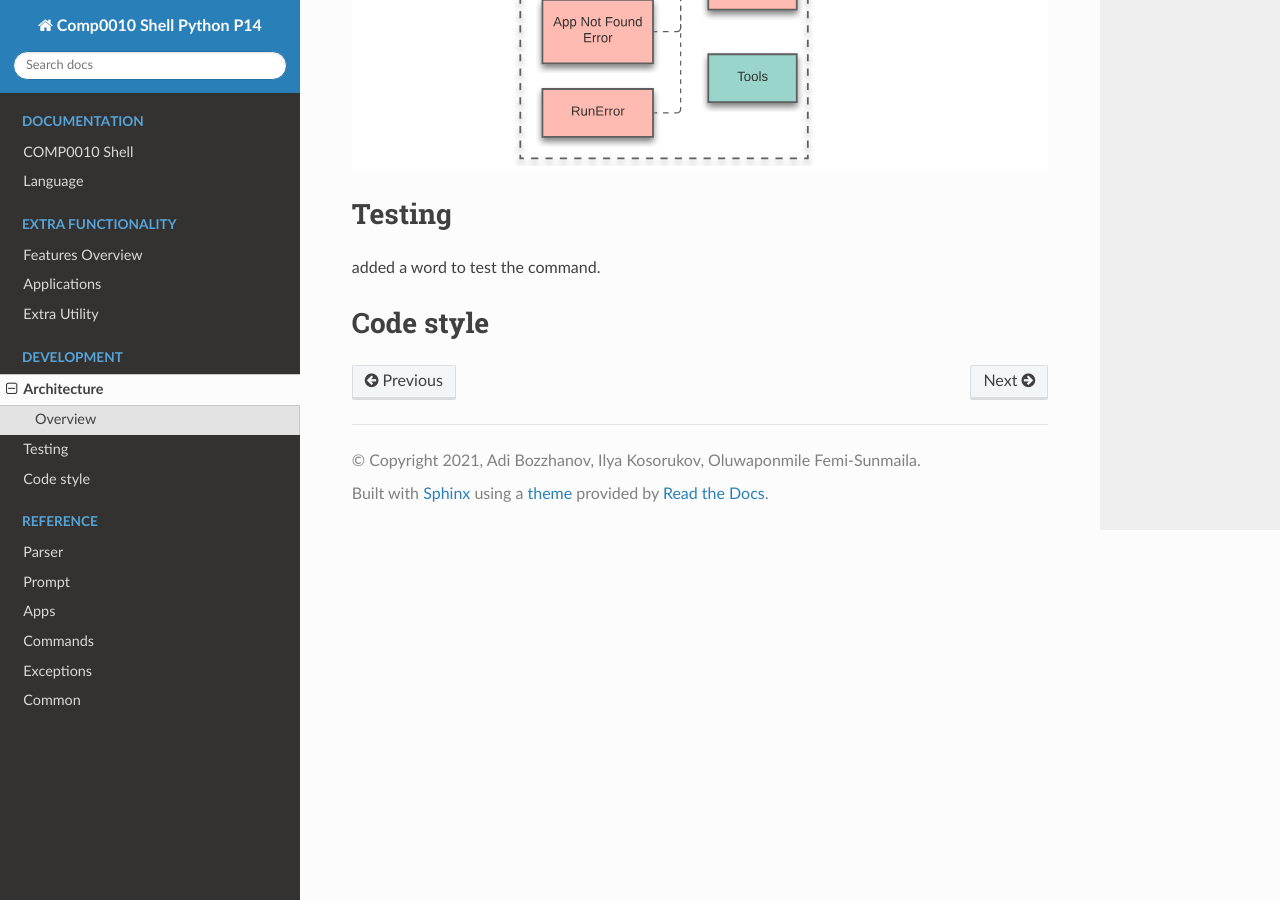
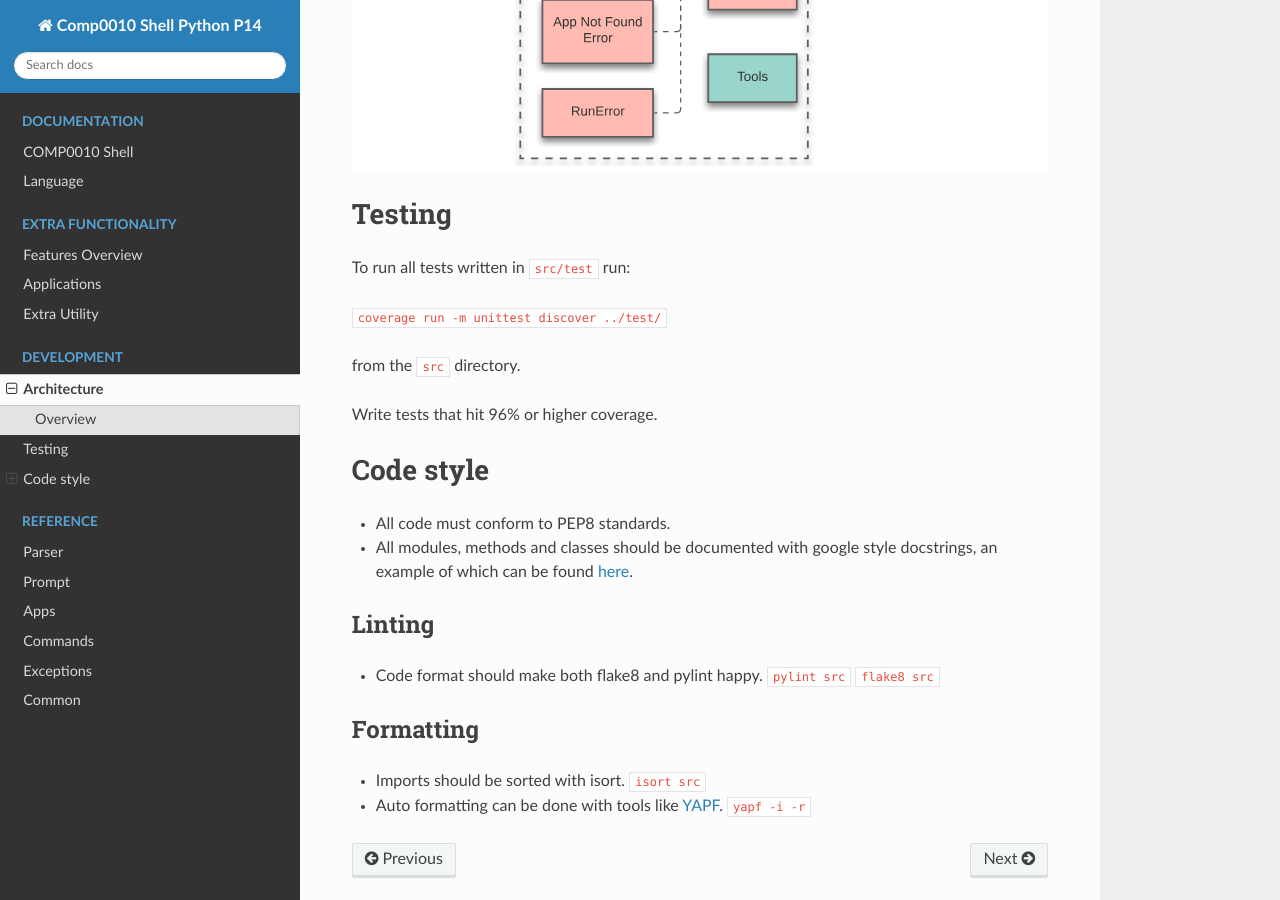
Before and after one commit to 3-Braincellss/braincells-shell, a Sphinx documentation site: the page built from docs/markdown/development.md, in a window 1280 px wide and 900 px high, scrolled down 1317 px. Built offline with Sphinx 7.4.7 and the Read the Docs theme 2.0.0, drawn with Linux system fonts in a browser that asks for light colours; pages that are not in the unit, such as notebooks, are missing from menus.

Commit message:
Fix: Final docs change (?)

```diff
--- a/docs/markdown/development.md
+++ b/docs/markdown/development.md
@@ -17,6 +17,28 @@ Our design includes a total of 7 modules.
 
 # Testing
 
-added a word to test the command.
+To run all tests written in `src/test` run:
+
+`coverage run -m unittest discover ../test/`
+
+from the `src` directory.
+
+Write tests that hit 96% or higher coverage.
 
 # Code style
+
+* All code must conform to PEP8 standards.
+* All modules, methods and classes should be documented with google style docstrings, an example of which can be found [here](https://gist.github.com/redlotus/3bc387c2591e3e908c9b63b97b11d24e).
+
+## Linting
+* Code format should make both flake8 and pylint happy.
+  `pylint src`
+  `flake8 src`
+
+## Formatting
+
+* Imports should be sorted with isort.
+  `isort src`
+
+* Auto formatting can be done with tools like [YAPF](https://github.com/google/yapf).
+  `yapf -i -r`
```
